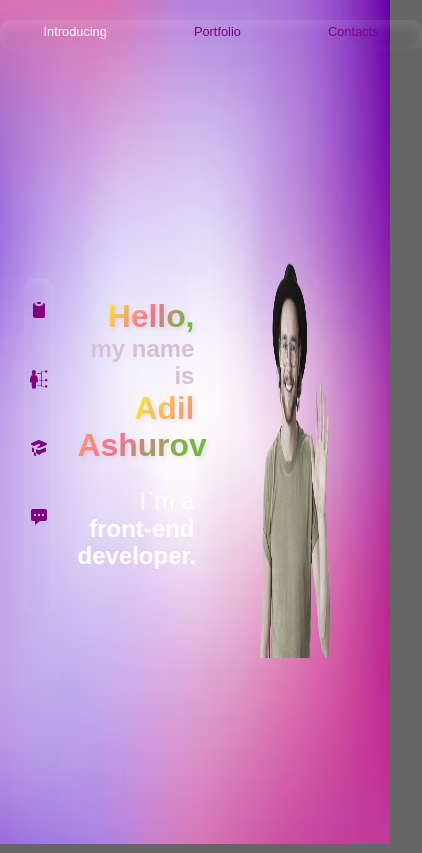
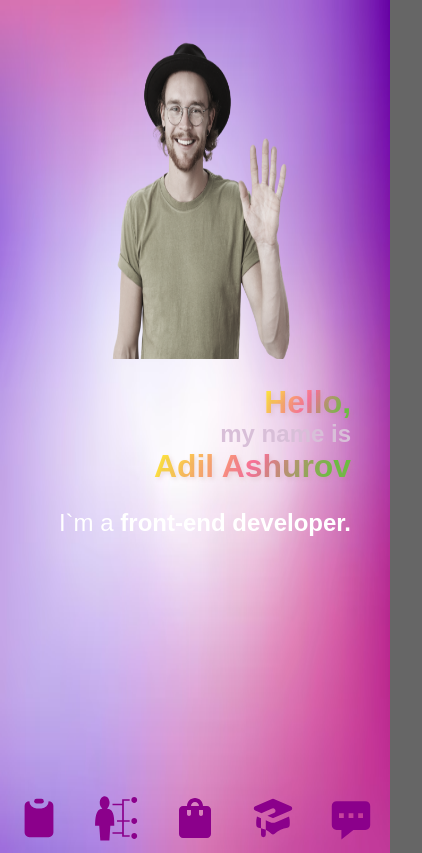
Before and after one commit to adilek96/my-portfolio, a React (Create React App) app: page / in a window 390 px wide. Shown: the whole page, 422 px wide, since content can reach past the window. Built offline with nearby package versions, Linux system fonts and the light colour scheme.

Commit message:
adding some media

```diff
--- /dev/null
+++ b/src/Footer.js
@@ -0,0 +1,42 @@
+import React from "react";
+import { NavLink } from "react-router-dom";
+import { GiSkills } from "react-icons/gi";
+import { MdShoppingBag } from "react-icons/md";
+import { HiAcademicCap, HiClipboard, HiChatAlt } from "react-icons/hi";
+
+export default function Footer() {
+  return (
+    <footer className="footer">
+      <nav className="footer__nav">
+        <ul className="footer__nav-list">
+          <li>
+            <NavLink to="about">
+              <HiClipboard />
+            </NavLink>
+          </li>
+          <li>
+            <NavLink to="skills">
+              <GiSkills />
+            </NavLink>
+          </li>
+          <li>
+            <NavLink to="portfolio">
+              <MdShoppingBag />
+            </NavLink>
+          </li>
+          <li>
+            <NavLink to="education">
+              <HiAcademicCap />
+            </NavLink>
+          </li>
+
+          <li>
+            <NavLink to="contact">
+              <HiChatAlt />
+            </NavLink>
+          </li>
+        </ul>
+      </nav>
+    </footer>
+  );
+}
--- a/src/Layout.js
+++ b/src/Layout.js
@@ -3,6 +3,7 @@ import React from "react";
 import Header from "./Header";
 import Aside from "./Aside";
 import Content from "./Content";
+import Footer from "./Footer";
 
 export default function Layout() {
   return (
@@ -12,6 +13,7 @@ export default function Layout() {
         <Aside />
         {<Content />}
       </main>
+      <Footer />
     </div>
   );
 }
--- a/src/index.css
+++ b/src/index.css
@@ -584,12 +584,15 @@ h2 {
 .content__about p {
 
   color: #800080;
-  font-size:  calc(8px + 8 * ((100vw - 320px) / (1440 - 320)));
+  font-size:  calc(10px + 8 * ((100vw - 320px) / (1440 - 320)));
   text-align: left;
   font-weight: 400;
 }
 .content__about p:last-child {
   font-size: 1.2rem;
+}
+.footer {
+  display: none;
 }
 
 
@@ -612,8 +615,171 @@ h2 {
 }
 
 @media(max-width: 780px) {
-  .header__nav-list {
-    font-size: 0.8rem;
-  }
+  html,
+body {
+  height: fit-content;
+
 
 }
+
+
+.wrapper {
+  height: fit-content;
+
+}
+.header {
+  display: none;
+}
+.main {
+  min-height: calc(100vh - 50px);
+  width: fit-content;
+
+}
+.aside {
+  display: none;
+}
+.content {
+  width: 100vw;
+  height: 85vh ;
+
+  /* background-color: darkgray; */
+}
+
+/* =========================================================== */
+
+.content__home {
+  width: 90vw;
+  height: 80vh;
+  /* background-color: aqua; */
+  display: flex;
+  flex-direction: column-reverse;
+  justify-content: center;
+  gap: 5px;
+  align-items: center;
+}
+
+.content__edu, .content__skills, .content__portfolio, .content__contact {
+  width: 70vw;
+  height: 80vh;
+
+}
+.content__about {
+  width: 75vw;
+  height: 90vh;
+}
+/* ============================================ */
+
+.active {
+  color:#fff
+}
+
+/* =================================================================== */
+.content__home-text {
+  /* background-color: antiquewhite; */
+  width: 80vw;
+  height: 40vh;
+  text-align: right;
+}
+.content__home-img {
+
+  width: 50vw;
+  height: 40vh;
+}
+
+h2 {
+  color: #D8BFD8
+}
+.content__home-text  span,
+.content__skills h2,
+.content__edu h2,
+.content__about h2,
+.content__contact  h2 {
+  font-size: calc(30px + 30 * ((100vw - 320px) / (1440 - 320)));
+  /* background-color: #FF3CAC;
+  background-image: linear-gradient(180deg, #FF3CAC 0%, #784BA0 50%, #2B86C5 100%); */
+  background-color: #FEE140;
+  background-image: linear-gradient(120deg, #FEE140 9%, #FA709A 50%, #68c13f 87%);
+  background-clip: text;
+  color: transparent;
+  text-shadow: 2px 2px 4px rgba(190, 127, 127, 0.2);
+
+}
+.content__home-text p {
+  font-size: 1.5rem;
+}
+.content__home-img img {
+  width: inherit;
+  height: inherit;
+}
+
+/* ========================================================================= */
+
+.content__skills p,
+.content__contact p {
+  width: 40vw;
+  color: #800080;
+}
+.content__skills p {
+  width: 80vw;
+
+}
+.content__contact li p {
+  font-size: 0.8rem;
+  font-weight: 700;
+
+}
+.content__skills-list  {
+  display: flex;
+  flex-wrap: wrap;
+  font-size: 3rem;
+}
+.content__skills-list li  {
+  display: flex;
+
+  align-items: center;
+  justify-content: center;
+  padding: 3px;
+
+}
+
+
+/* ============================================================================ */
+
+.content__edu h2, .content__about{
+  text-align: center;
+}
+.content__contact  h2 {
+  text-align: right;
+}
+.content__contact p {
+  font-size: 1.3rem;
+}
+.content__contact-list {
+  display: flex;
+
+  gap:1rem;
+}
+.content__contact li a {
+  display: flex;
+  align-items: center;
+  justify-content: center;
+  padding: 3px;
+  font-size: 3rem;
+}
+
+.content__about p:last-child {
+  font-size: 1rem;
+}
+
+.footer {
+  display: block;
+}
+.footer__nav a {
+  color: darkmagenta;
+}
+.footer__nav-list {
+  display: flex;
+  justify-content: space-around;
+  font-size: 3rem;
+}
+}
```
